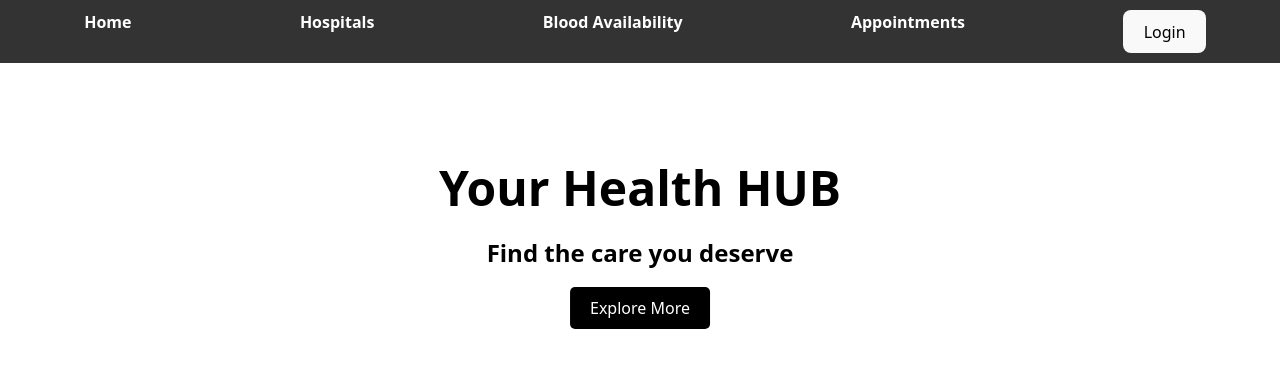
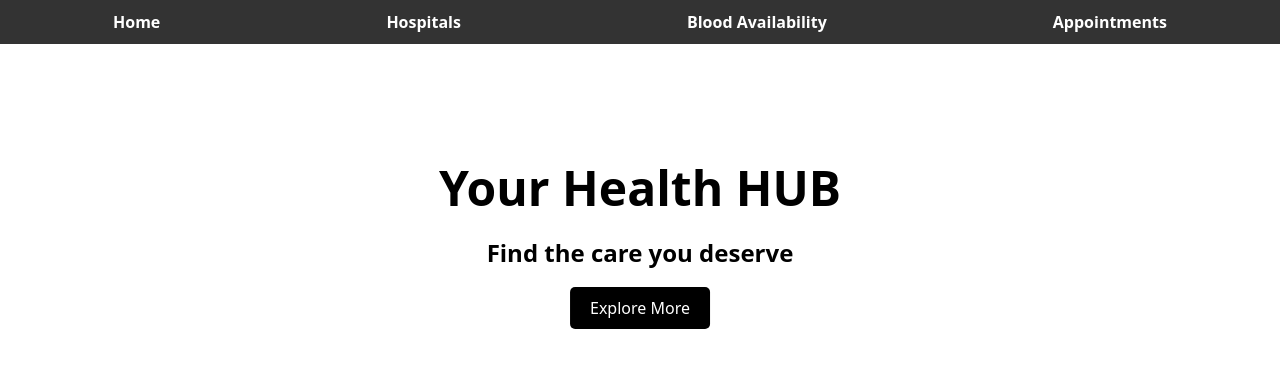
Before and after one commit to shubhirusiya/Sukhaayu, a React (Vite) app in the folder FRONTEND/vite-project/: page / in a window 1280 px wide. Shown: the top 368 px of the page. Built offline with nearby package versions, Linux system fonts and the light colour scheme.

Commit message:
login and signup page done👍

```diff
--- a/FRONTEND/vite-project/src/Components/NavBar.jsx
+++ b/FRONTEND/vite-project/src/Components/NavBar.jsx
@@ -4,7 +4,6 @@ import './NavBar.css';
 
 const NavBar = () => {
 
-  const navigateToLogin = useNavigate();
   return (
     <nav className="nav-bar">
       <ul className="nav-list">
@@ -12,7 +11,6 @@ const NavBar = () => {
         <li><Link to="/hospitals">Hospitals</Link></li>
         <li><Link to="/blood-availability">Blood Availability</Link></li>
         <li><Link to="/appointments">Appointments</Link></li>
-        <button onClick={() => navigateToLogin('./Login')} className="login-button">Login</button>
       </ul>
     </nav>
   );
```
